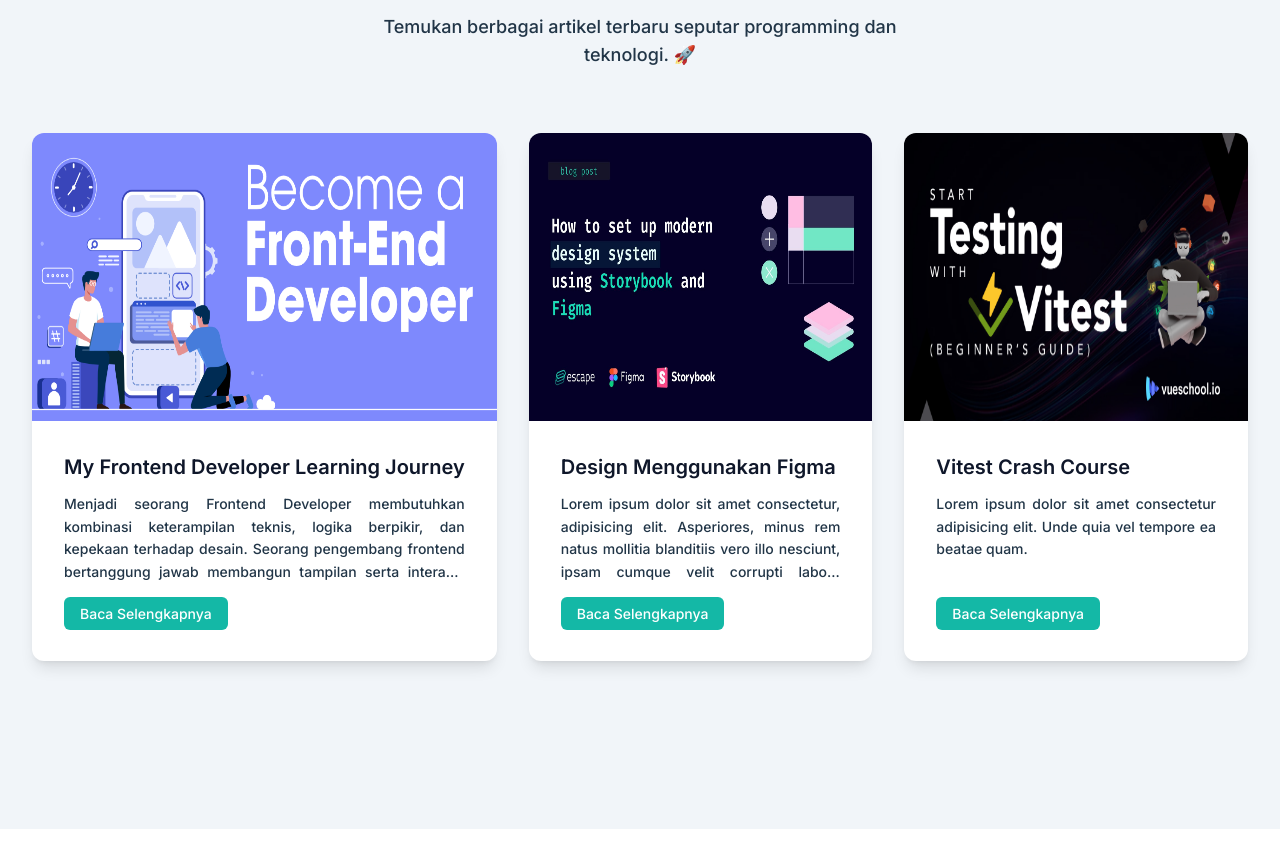
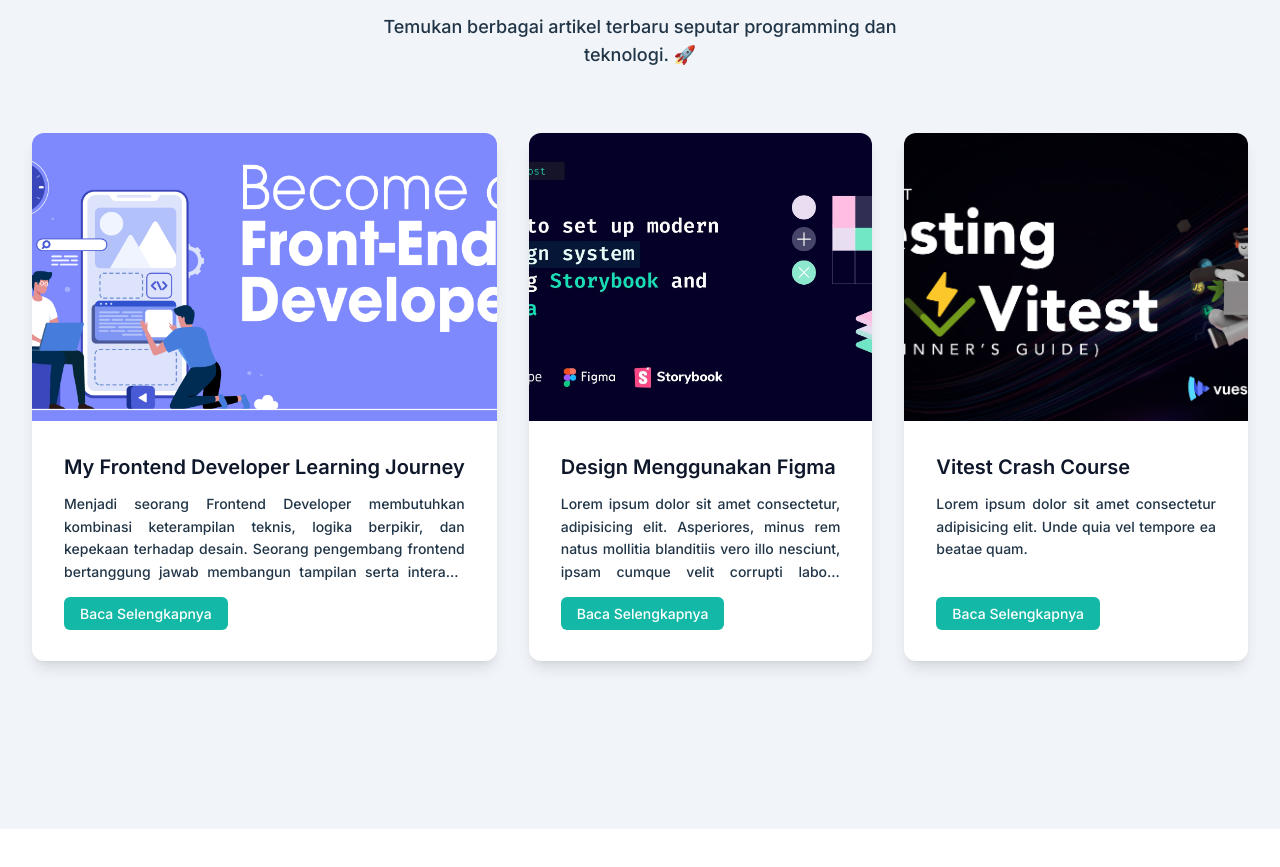
Before and after one commit to Rivensin/Rivensin-Portofolio, a React (Vite) app: page /#/ in a window 1280 px wide. Shown: the part 3940-4807 px from the top of the page. Built offline with nearby package versions, Linux system fonts and the light colour scheme.

Commit message:
fix img blog in home

```diff
--- a/src/component/Blog.jsx
+++ b/src/component/Blog.jsx
@@ -18,7 +18,7 @@
         <div className="flex overflow-x-scroll">
           <div className="w-full px-4">
             <div className="blog-card">
-              <div className='w-full'>
+              <div>
                 <img src="img/blog/How-to-Become-a-Front-End-Developer-in-2020.png" alt="programming" className='blog-picture'/>
               </div>
               <div className="blog-detail">
@@ -42,7 +42,9 @@
           </div>
           <div className="w-full px-4">
             <div className="blog-card">
-              <img src="img/blog/figma.jpg" alt="figma" className='blog-picture'/>
+              <div>
+                <img src="img/blog/figma.jpg" alt="figma" className='blog-picture'/>
+              </div>
               <div className="blog-detail">
                 <div>
                   <h3>
--- a/src/index.css
+++ b/src/index.css
@@ -88,7 +88,7 @@
 }
 
 .blog-picture{
-  @apply w-full h-60 lg:h-72
+  @apply w-96 lg:w-full h-60 lg:h-72 object-cover flex-shrink-0 max-w-none;
 }
 
 .blog-detail{
```
